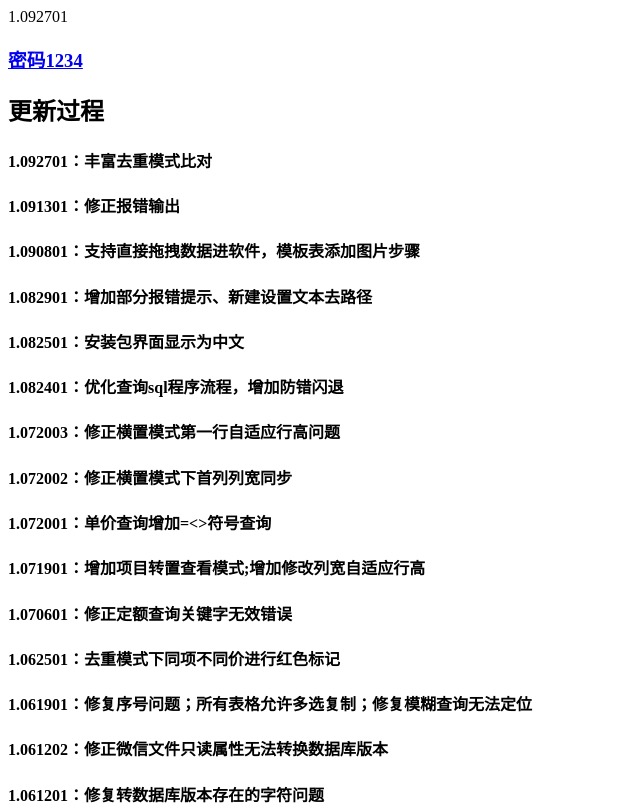
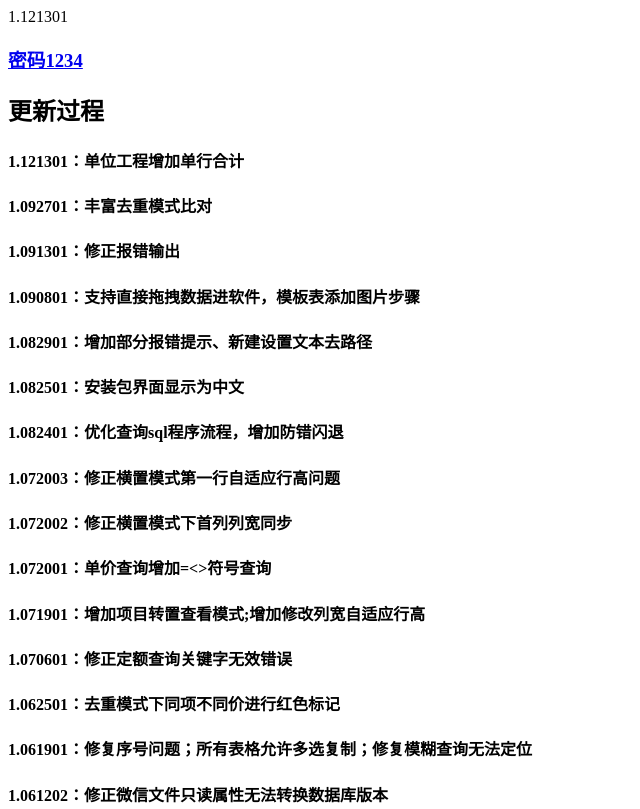
Before and after one commit to missrou/missrou.github.io, a plain HTML site: page index.html in a window 1280 px wide. Shown: the top 809 px of the page, without its empty margins (0-640 px from the left). Drawn offline with Linux system fonts and the light colour scheme.

Commit message:
Update index.html

```diff
--- a/index.html
+++ b/index.html
@@ -1,10 +1,11 @@
 <html>
   <head>
     <title>HySearch Update</title>
-    <p>1.092701</p>
+    <p>1.121301</p>
     <h3> <a href="https://wwbe.lanzoup.com/b038fwm9a">密码1234</a> </h3>
     <h2>更新过程</h2>
   </head>
+  <h4>1.121301：单位工程增加单行合计</h4>
   <h4>1.092701：丰富去重模式比对</h4>
   <h4>1.091301：修正报错输出</h4>
   <h4>1.090801：支持直接拖拽数据进软件，模板表添加图片步骤</h4>
```
